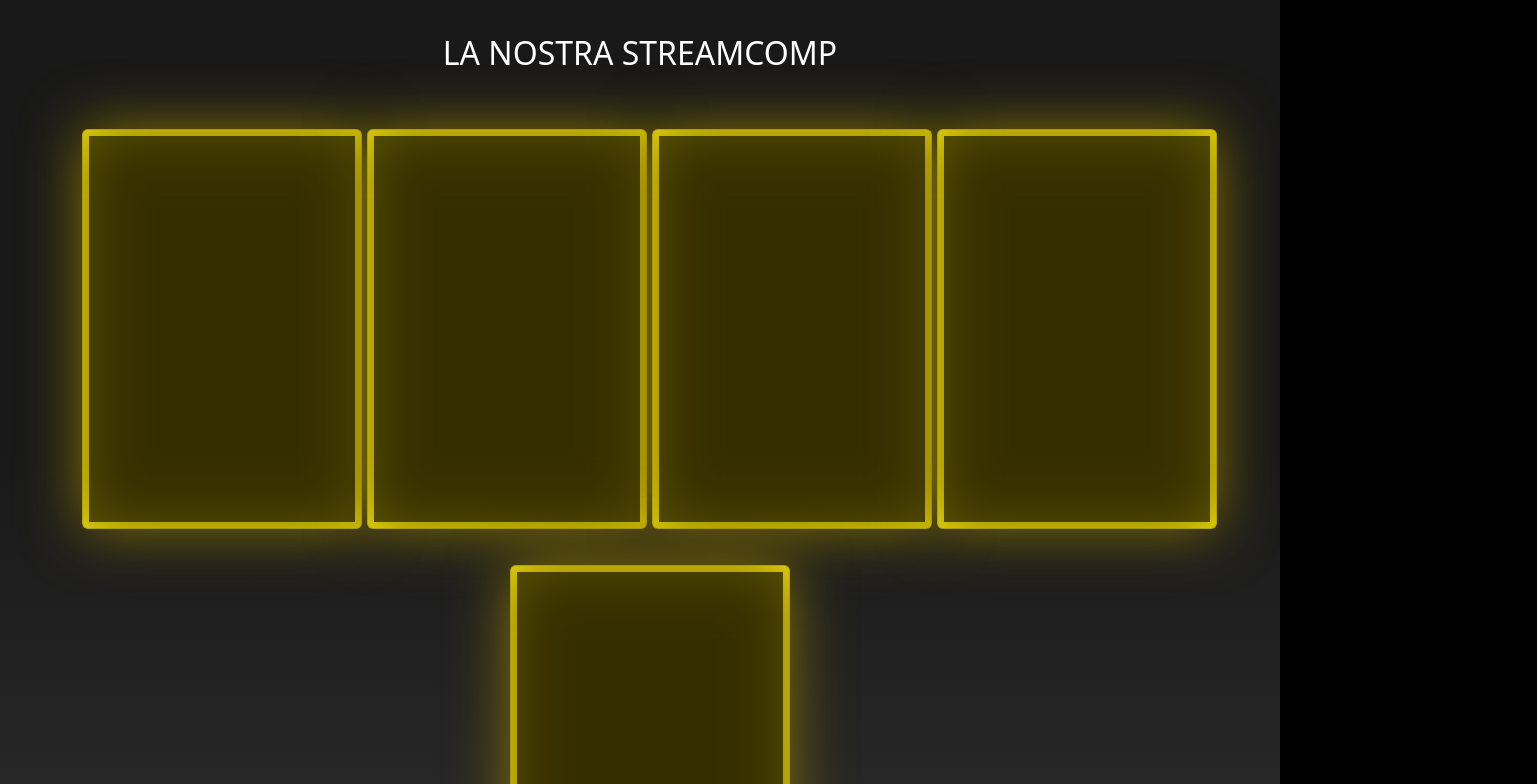
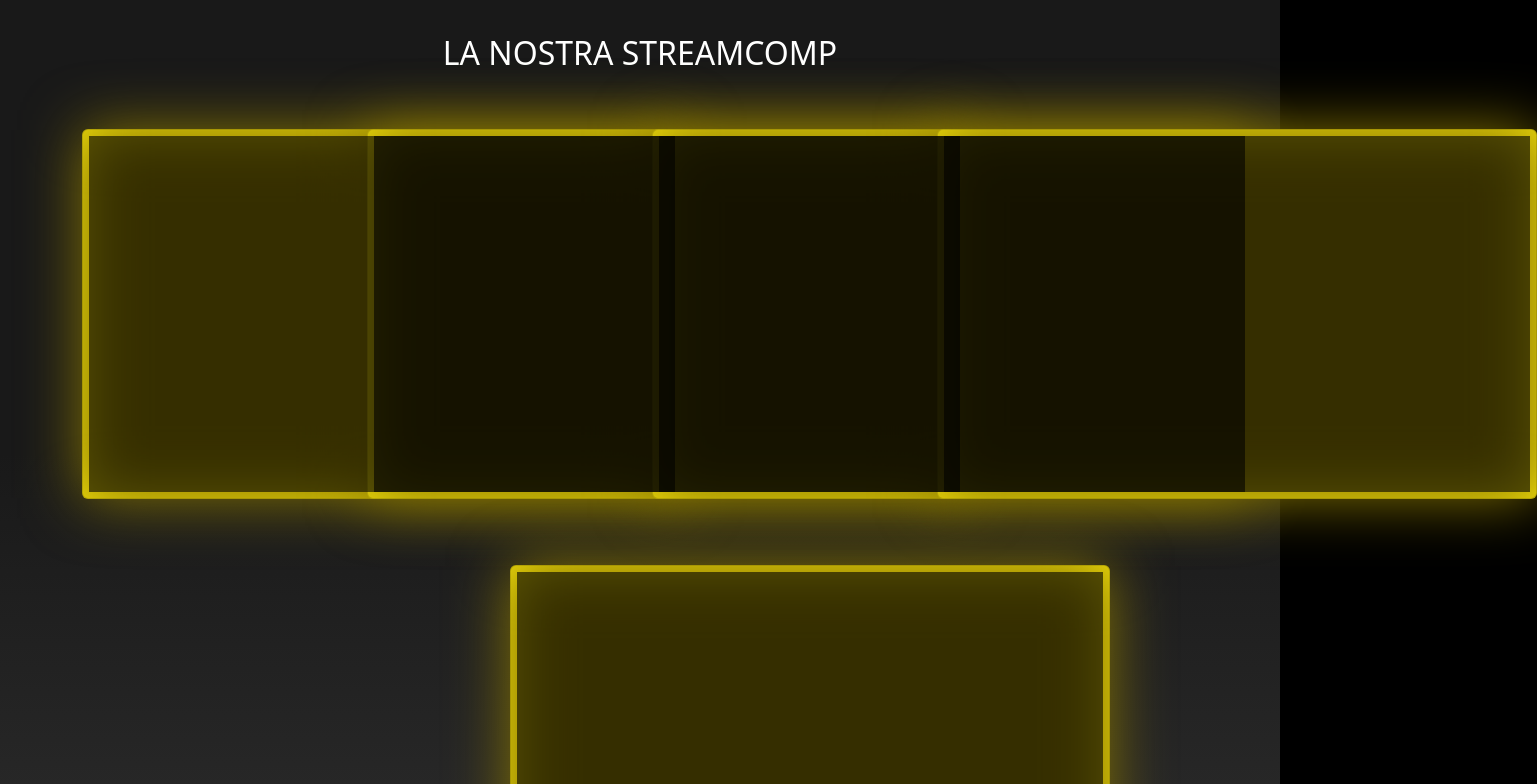
Before and after one commit to Clipper4rancione/nottetempo-web-frontend, a Vue app: page / in a window 1280 px wide. Shown: the part 1200-1984 px from the top of the page, 1537 px wide, since content can reach past the window. Built offline with nearby package versions, Linux system fonts and the light colour scheme.

Commit message:
update width and height of card

```diff
--- a/src/components/partials/StreamerCard.vue
+++ b/src/components/partials/StreamerCard.vue
@@ -45,8 +45,8 @@ export default {
 }
 .card {
   position: relative;
-  width: 280px;
-  height: 400px;
+  width: 600px;
+  height: 370px;
   background: #f3e00c;
   display: flex;
   justify-content: center;
```
